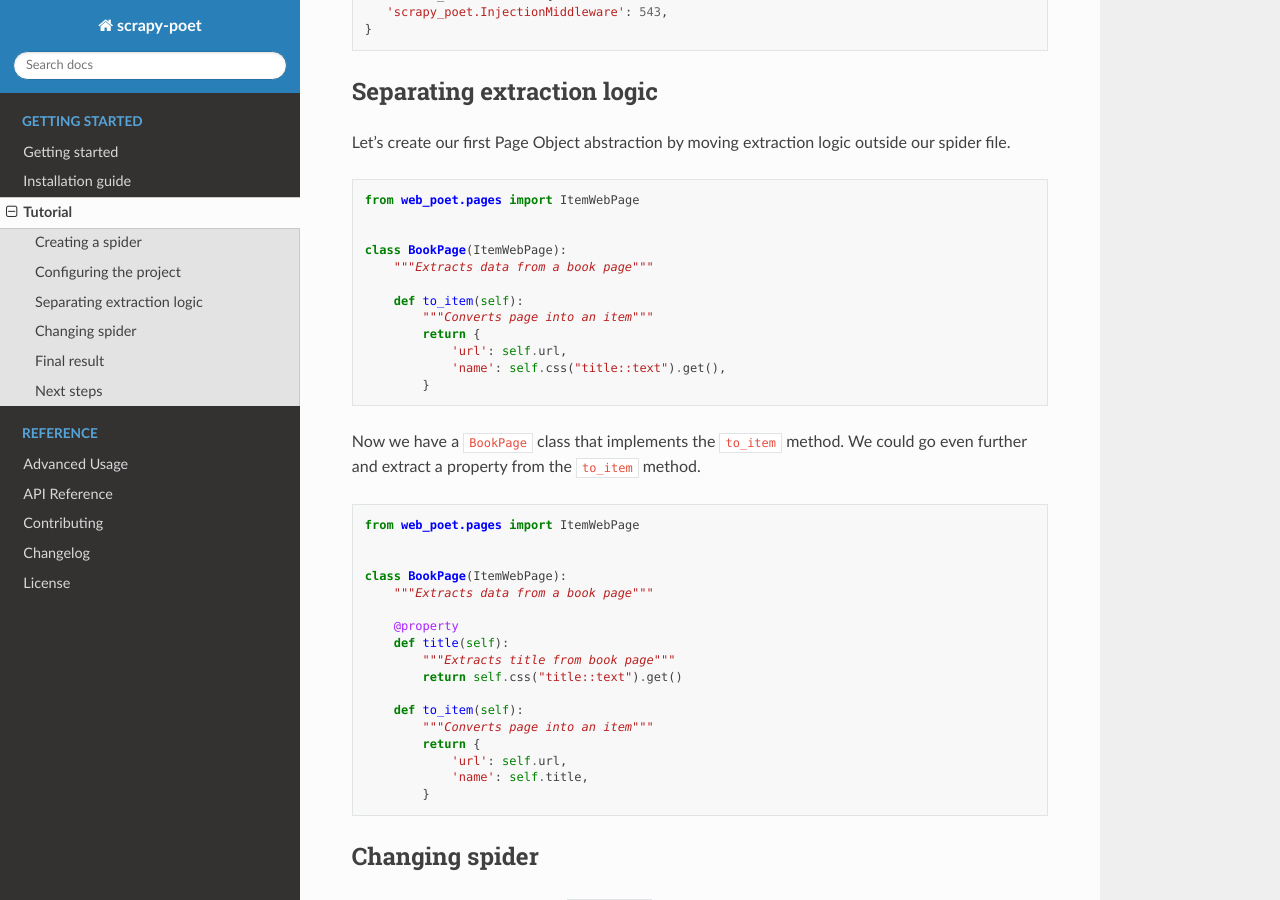
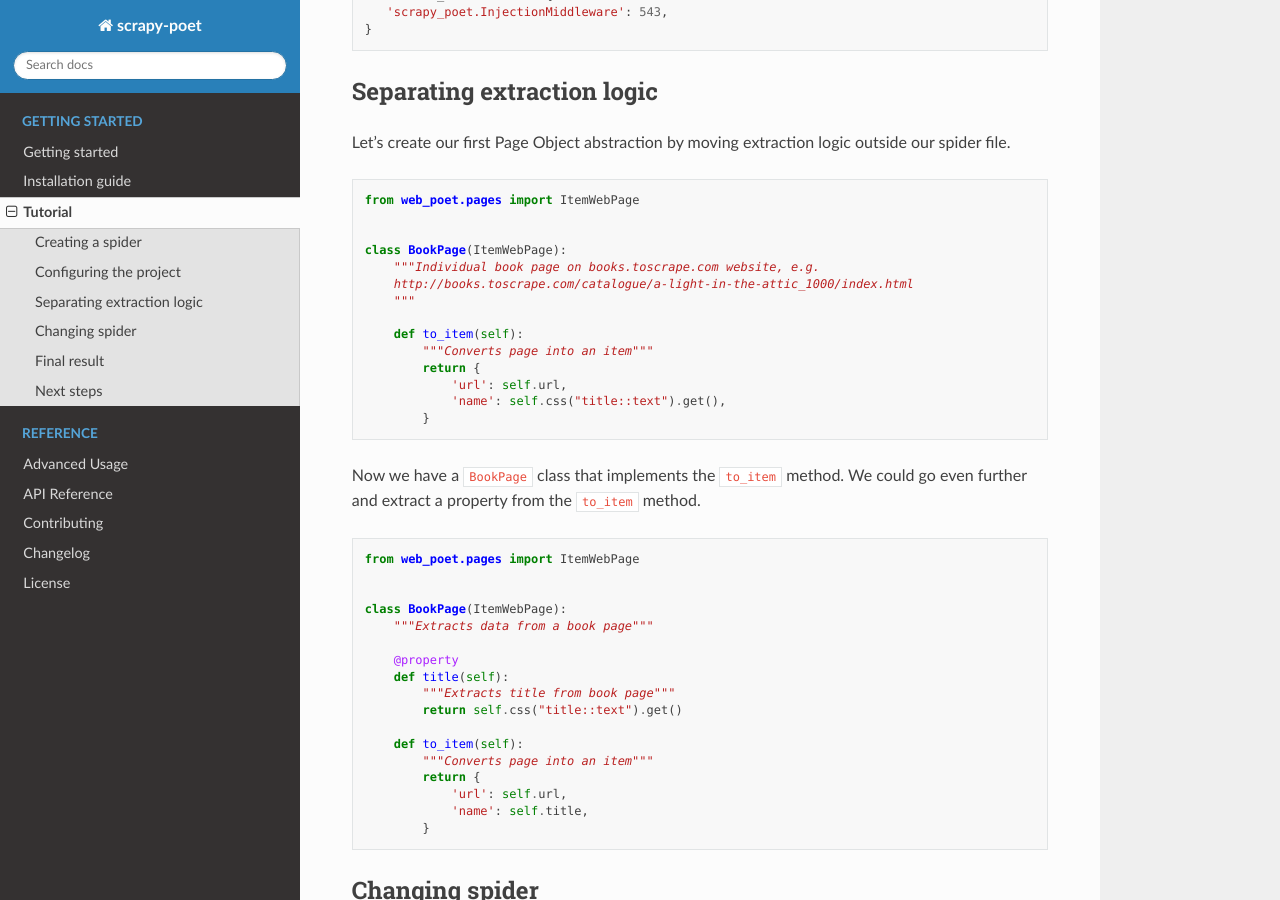
Before and after one commit to scrapinghub/scrapy-poet, a Sphinx documentation site: the page built from docs/intro/tutorial.rst, in a window 1280 px wide and 900 px high, scrolled down 1139 px. Built offline with Sphinx 7.4.7 and the Read the Docs theme 2.0.0, drawn with Linux system fonts in a browser that asks for light colours.

Commit message:
Update docs/intro/tutorial.rst
Co-authored-by: Mikhail Korobov <kmike84@gmail.com>

```diff
--- a/docs/intro/tutorial.rst
+++ b/docs/intro/tutorial.rst
@@ -71,7 +71,9 @@ outside our spider file.
 
 
     class BookPage(ItemWebPage):
-        """Extracts data from a book page"""
+        """Individual book page on books.toscrape.com website, e.g.
+        http://books.toscrape.com/catalogue/a-light-in-the-attic_1000/index.html
+        """
 
         def to_item(self):
             """Converts page into an item"""
```
